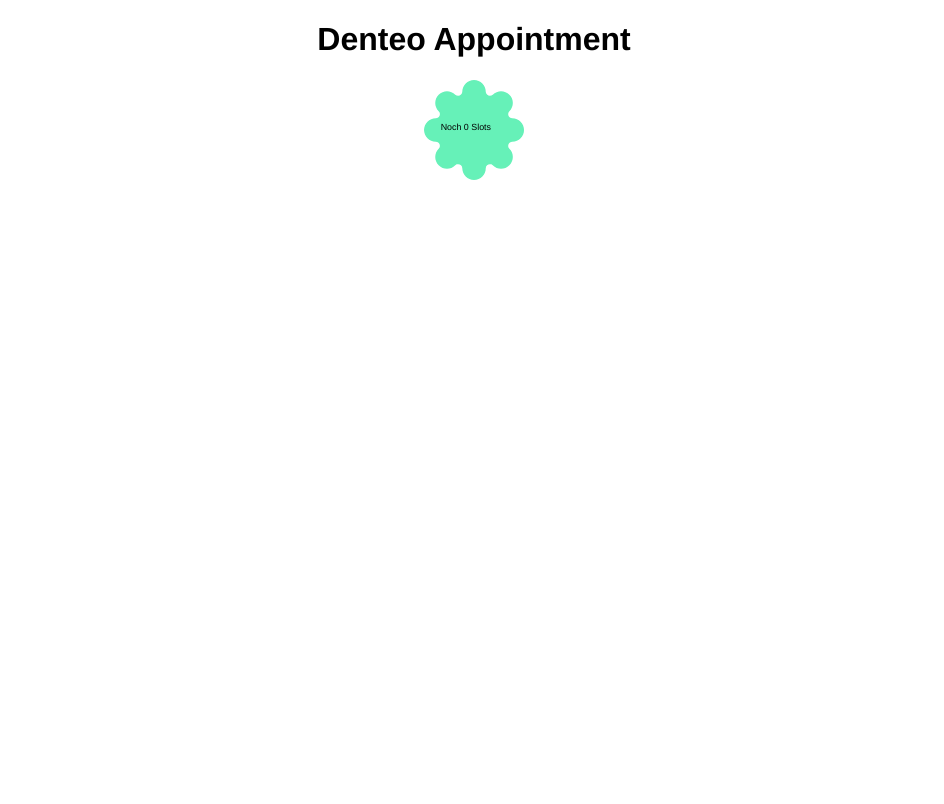
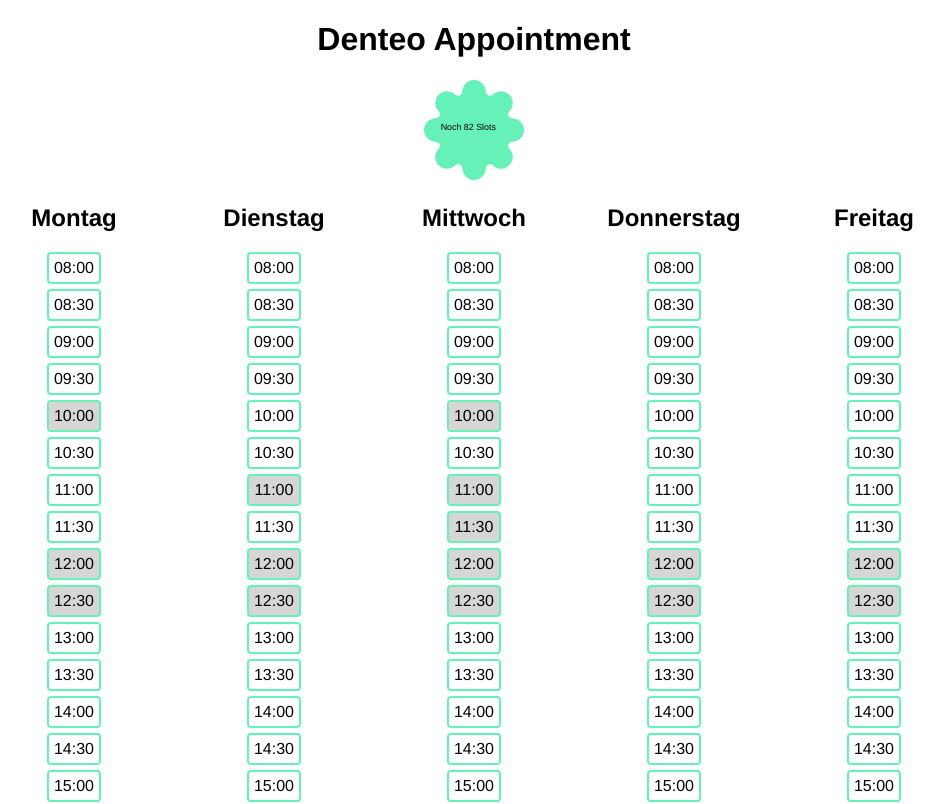
Before and after one commit to GianlucaFrongia/DenteoAppointment, a Nuxt app: page / in a window 1280 px wide. Shown: the top 804 px of the page, without its empty margins (166-1110 px from the left). Built offline with nearby package versions, Linux system fonts and the light colour scheme; a web font is replaced by a local one.

Commit message:
display weekday with DateTimeFormat

```diff
--- a/app.vue
+++ b/app.vue
@@ -9,10 +9,10 @@
     </text>
   </svg>
   <div class="container">
-    <section class="day" v-for="(dayNumber, day) in store.weekDays">
-      <h2>{{ day }}</h2>
+    <section class="day" v-for="day in store.searchRange">
+      <h2>{{ displayWeekDay(day) }}</h2>
       <div>
-        <TimeSlot :key="index" :dayNumber="dayNumber" :time="time" v-for="(time, index) in store.timeSlots" />
+        <TimeSlot :key="index" :day="day" :time="time" v-for="(time, index) in store.timeSlots" />
       </div>
     </section>
 
@@ -20,10 +20,9 @@
 </template>
 
 <script setup lang="ts">
-const store = AppointmentStore();
-const startTime = 8;
-const endTime = 18;
-
+const store = AppointmentStore()
+const startTime = 8
+const endTime = 18
 const weeklyAppointments = [
   /*Montag*/{ from: "2021-01-04T10:00:00", to: "2021-01-04T10:30:00" },
   /*Dienstag*/ { from: "2021-01-05T11:00:00", to: "2021-01-05T11:30:00" },
@@ -31,7 +30,9 @@
   /*Mittwoch*/{ from: "2021-01-06T10:00:00", to: "2021-01-06T10:30:00" },
   /*Mittwoch*/{ from: "2021-01-06T11:00:00", to: "2021-01-06T12:30:00" },
   /*Mittwoch*/{ from: "2021-01-06T17:30:00", to: "2021-01-06T18:00:00" },
-];
+]
+
+
 
 onBeforeMount(() => {
   for (let hour = startTime; hour < endTime; hour++) {
@@ -44,6 +45,12 @@
     store.setAppointment(new Date(weeklyAppointments[i].from), new Date(weeklyAppointments[i].to))
   }
 })
+
+
+const displayWeekDay = (day: number): String => {
+  const weekDay = Intl.DateTimeFormat("de-DE", { weekday: "long" }).format(new Date("2021-01-" + day))
+  return weekDay
+}
 </script>
 
 <style>
```
